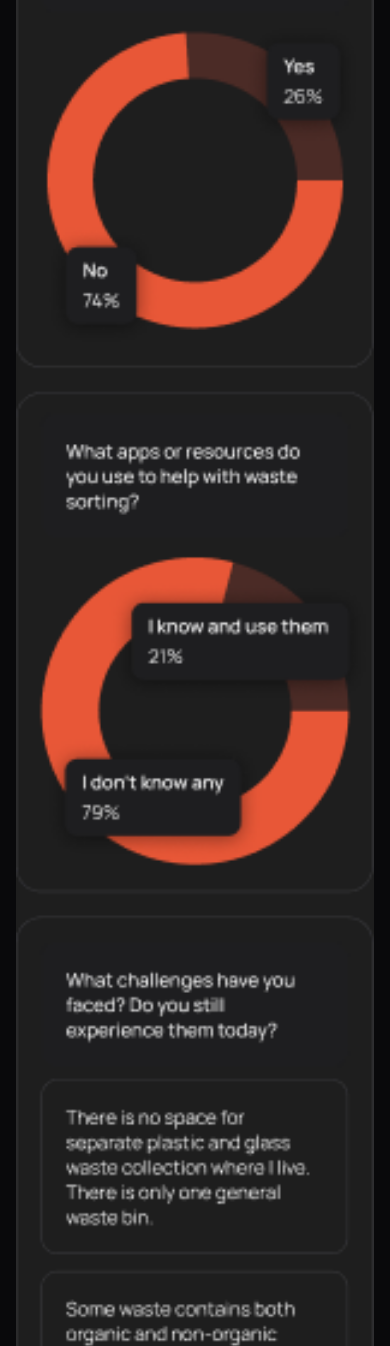
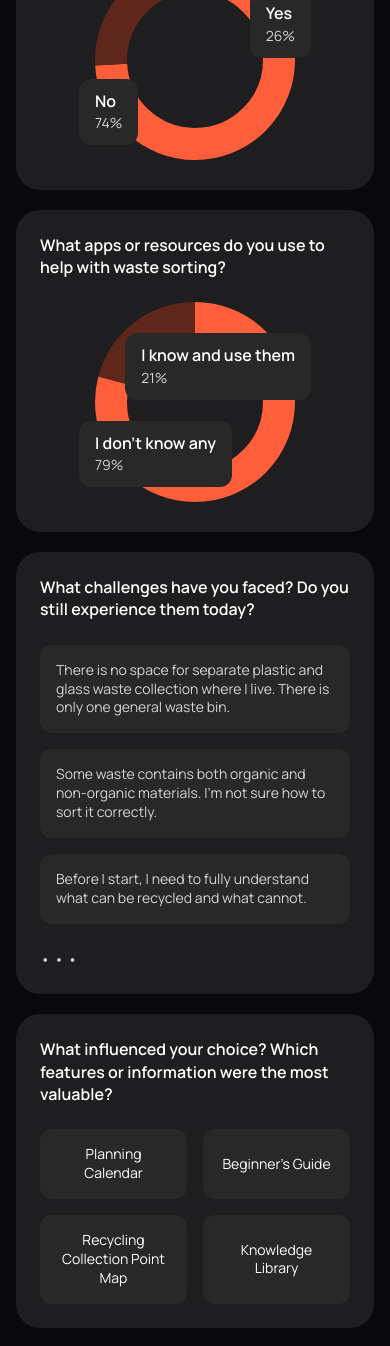
Before and after one commit to ibelk/iryna-portfolio, an Astro site: page /case/leaf in a window 390 px wide. Shown: the part 2302-3648 px from the top of the page. Built offline with nearby package versions, Linux system fonts and the light colour scheme; Astro itself is replaced by a stand-in of ours.

Commit message:
Fix mobile-adaptation regressions found against Figma reference
- Leaf UI Design: stop baking the gradient/heading/description into the
  mobile export (was duplicating the text on screen) — gradient is now
  real CSS, text is plain HTML, only the transparent phone screens are
  an image
- Leaf Research: rebuild as live HTML/SVG (DonutChart.astro) instead of
  a static screenshot — real chart data, not a photo
- Fix mobile card padding stuck at the desktop value (42px) on VPN
  typography, VPN premium, and Freelancehunt criteria cards — Figma
  uses 24px on mobile

```diff
--- /dev/null
+++ b/src/components/DonutChart.astro
@@ -0,0 +1,45 @@
+---
+// Two-segment donut ring built from stacked SVG arcs (stroke-dasharray/
+// dashoffset), not an exported image — used for the Leaf case study's
+// survey results. `segments` is ordered as drawn: the first segment starts
+// at 12 o'clock and each following one continues clockwise from where the
+// last one ended.
+interface Segment {
+  value: number; // 0-100, segments in a chart should sum to 100
+  dim?: boolean; // true = the muted/secondary fill
+}
+interface Props {
+  segments: Segment[];
+  size?: number;
+}
+const { segments, size = 200 } = Astro.props;
+
+const strokeWidth = size * 0.16;
+const radius = size / 2 - strokeWidth / 2;
+const circumference = 2 * Math.PI * radius;
+
+let offset = 0;
+const arcs = segments.map((s) => {
+  const arcLength = (s.value / 100) * circumference;
+  const arc = { arcLength, dashoffset: -offset, dim: s.dim };
+  offset += arcLength;
+  return arc;
+});
+---
+
+<svg class="donut-chart" viewBox={`0 0 ${size} ${size}`} width={size} height={size} role="img" aria-hidden="true">
+  <g transform={`rotate(-90 ${size / 2} ${size / 2})`}>
+    {arcs.map((arc) => (
+      <circle
+        cx={size / 2}
+        cy={size / 2}
+        r={radius}
+        fill="none"
+        stroke={arc.dim ? 'var(--color-donut-dim)' : 'var(--color-accent)'}
+        stroke-width={strokeWidth}
+        stroke-dasharray={`${arc.arcLength} ${circumference - arc.arcLength}`}
+        stroke-dashoffset={arc.dashoffset}
+      />
+    ))}
+  </g>
+</svg>
--- a/src/pages/case/freelancehunt.astro
+++ b/src/pages/case/freelancehunt.astro
@@ -321,7 +321,7 @@ const impact = [
      text is a single line. Flex packs children at the start regardless of
      how tall the card itself gets stretched. */
   .ap-criteria__card {
-    border: 1px solid var(--color-border-subtle); border-radius: var(--radius-card); padding: var(--space-card-inset-lg);
+    border: 1px solid var(--color-border-subtle); border-radius: var(--radius-card); padding: var(--space-lg-static);
     display: flex; flex-direction: column; gap: var(--space-lg-static);
   }
   .ap-criteria__icon { position: relative; width: 48px; height: 48px; display: grid; place-items: center; flex: none; }
--- a/src/pages/case/leaf.astro
+++ b/src/pages/case/leaf.astro
@@ -3,6 +3,7 @@ import BaseLayout from '../../layouts/BaseLayout.astro';
 import Header from '../../components/Header.astro';
 import Footer from '../../components/Footer.astro';
 import Breadcrumbs from '../../components/Breadcrumbs.astro';
+import DonutChart from '../../components/DonutChart.astro';
 
 // Ported from Figma "Web-portfolio" / page "Leaf" / frame Leaf-1920 (269:17542).
 // This case has no clean "Type=Image" slot per section (each illustration is a
@@ -21,6 +22,41 @@ const meta = [
 
 const processDesc =
   'This was a solo project from the first idea to the Google Play release. I independently completed every stage — from user research and app publishing to creating over 130 3D illustrations for marketing.';
+
+// Research findings — built as real charts/cards (DonutChart.astro) instead
+// of an exported screenshot, since this section is data, not a photo of a
+// design surface. Order matches the ring drawing order in DonutChart: the
+// dominant answer first (full accent), the smaller one second (dimmed).
+const surveyCharts = [
+  {
+    question: 'Do you have experience with waste sorting or would you like to start?',
+    segments: [
+      { label: 'No', value: 74, callout: 'bottom-left' },
+      { label: 'Yes', value: 26, dim: true, callout: 'top-right' },
+    ],
+  },
+  {
+    question: 'What apps or resources do you use to help with waste sorting?',
+    segments: [
+      { label: "I don't know any", value: 79, callout: 'bottom-left' },
+      { label: 'I know and use them', value: 21, dim: true, callout: 'top-right' },
+    ],
+  },
+];
+
+const interviewReplies = {
+  question: 'What challenges have you faced? Do you still experience them today?',
+  replies: [
+    'There is no space for separate plastic and glass waste collection where I live. There is only one general waste bin.',
+    "Some waste contains both organic and non-organic materials. I'm not sure how to sort it correctly.",
+    'Before I start, I need to fully understand what can be recycled and what cannot.',
+  ],
+};
+
+const interviewTags = {
+  question: 'What influenced your choice? Which features or information were the most valuable?',
+  tags: ['Planning Calendar', "Beginner's Guide", 'Recycling Collection Point Map', 'Knowledge Library'],
+};
 
 const stages = [
   { title: 'Research', items: ['User surveys', 'User interviews', 'Competitor analysis', 'Mood board'] },
@@ -107,12 +143,34 @@ const results = [
         <h2 class="ap-figure__title">Research</h2>
         <p class="ap-figure__desc">User behavior and waste management habits were explored through in-depth research. Understanding users' needs and motivations became the foundation for creating a user-centered solution.</p>
       </div>
-      <div class="ap-figure__frame">
-        <picture>
-          <source media="(max-width: 1023px)" srcset="/images/case-leaf/research-mobile.png" />
-          <img src="/images/case-leaf/research.png" alt="User research findings — survey results and interview insights"
-            width="1200" height="1220" loading="lazy" decoding="async" />
-        </picture>
+      <div class="ap-research-grid">
+        {surveyCharts.map((chart) => (
+          <div class="ap-research-card">
+            <p class="ap-research-card__question">{chart.question}</p>
+            <div class="ap-donut">
+              <DonutChart segments={chart.segments} />
+              {chart.segments.map((s) => (
+                <span class:list={['ap-donut__callout', `ap-donut__callout--${s.callout}`]}>
+                  <strong>{s.label}</strong>
+                  <span>{s.value}%</span>
+                </span>
+              ))}
+            </div>
+          </div>
+        ))}
+        <div class="ap-research-card">
+          <p class="ap-research-card__question">{interviewReplies.question}</p>
+          <div class="ap-research-replies">
+            {interviewReplies.replies.map((r) => <p>{r}</p>)}
+          </div>
+          <span class="ap-research-more" aria-hidden="true">•••</span>
+        </div>
+        <div class="ap-research-card">
+          <p class="ap-research-card__question">{interviewTags.question}</p>
+          <div class="ap-research-tags">
+            {interviewTags.tags.map((t) => <span>{t}</span>)}
+          </div>
+        </div>
       </div>
     </section>
 
@@ -135,15 +193,15 @@ const results = [
          gradient panel as the phone mockups, not stacked above a bare image. -->
     <section class="container ap-block">
       <div class="ap-figure-overlay">
-        <picture>
-          <source media="(max-width: 1023px)" srcset="/images/case-leaf/ui-design-mobile.png" />
-          <img src="/images/case-leaf/ui-design.png" alt="Final UI — material catalog and recycling point map screens"
-            width="1240" height="580" loading="lazy" decoding="async" />
-        </picture>
         <div class="ap-figure-overlay__text">
           <h2>UI Design</h2>
           <p>A minimalist interface focused on quick access to key features: a recycling point map, a material catalog with 3D illustrations, and a beginner's guide. The onboarding experience was designed based on real user questions identified during the research phase.</p>
         </div>
+        <picture>
+          <source media="(max-width: 1023px)" srcset="/images/case-leaf/ui-design-showcase-mobile.png" />
+          <img src="/images/case-leaf/ui-design.png" alt="Final UI — material catalog and recycling point map screens"
+            width="1240" height="580" loading="lazy" decoding="async" />
+        </picture>
       </div>
     </section>
 
@@ -220,14 +278,76 @@ const results = [
   .ap-figure__desc { margin: 0; color: var(--color-text-muted); font-size: var(--text-body); }
   .ap-figure__frame { position: relative; }
 
+  /* Research — real chart/card grid, not an exported screenshot. Mobile
+     stacks all four cards in one column; desktop pairs them 2x2. */
+  .ap-research-grid { display: grid; grid-template-columns: 1fr; gap: var(--space-md-static); }
+  .ap-research-card {
+    background: var(--color-surface-quote);
+    border-radius: var(--radius-card);
+    padding: var(--space-lg-static);
+    display: flex;
+    flex-direction: column;
+    gap: var(--space-lg-static);
+  }
+  .ap-research-card__question { margin: 0; color: var(--color-text-primary); font-size: var(--text-body); font-weight: var(--weight-semibold); }
+  .ap-donut { position: relative; align-self: center; }
+  .ap-donut__callout {
+    position: absolute;
+    display: flex;
+    flex-direction: column;
+    gap: 2px;
+    background: var(--color-surface);
+    border-radius: var(--radius-12);
+    padding: var(--space-xs-static) var(--space-sm-static);
+    line-height: var(--leading-component);
+  }
+  .ap-donut__callout strong { font-size: var(--text-body); font-weight: var(--weight-semibold); color: var(--color-text-primary); }
+  .ap-donut__callout span { font-size: var(--text-label); color: var(--color-text-muted); }
+  .ap-donut__callout--top-right { top: 15%; right: -8%; }
+  .ap-donut__callout--bottom-left { bottom: 10%; left: -8%; }
+  .ap-research-replies { display: flex; flex-direction: column; gap: var(--space-sm-static); }
+  .ap-research-replies p {
+    margin: 0;
+    background: var(--color-surface);
+    border-radius: var(--radius-12);
+    padding: var(--space-sm-static);
+    color: var(--color-text-muted);
+    font-size: var(--text-label);
+    line-height: var(--leading-component);
+  }
+  .ap-research-more { color: var(--color-text-muted); letter-spacing: 0.2em; }
+  .ap-research-tags { display: grid; grid-template-columns: repeat(2, minmax(0, 1fr)); gap: var(--space-sm-static); }
+  .ap-research-tags span {
+    background: var(--color-surface);
+    border-radius: var(--radius-12);
+    padding: var(--space-sm-static);
+    color: var(--color-text-primary);
+    font-size: var(--text-label);
+    line-height: var(--leading-component);
+    display: flex;
+    align-items: center;
+    justify-content: center;
+    text-align: center;
+  }
+
   /* UI Design — title+description live inside the same gradient panel as the
-     phone mockups (mobile: stacked plainly above the image; desktop: overlaid
-     on the left, matching the Figma layout). */
-  .ap-figure-overlay { display: flex; flex-direction: column; gap: var(--space-sm-static); }
-  .ap-figure-overlay img { width: 100%; height: auto; border-radius: var(--radius-card); }
+     phone mockups. Mobile: the gradient is real CSS on this wrapper (Figma's
+     linear-gradient fill), text stacks above a transparent phone-screens
+     cutout. Desktop: the exported image already bakes in the gradient
+     edge-to-edge, so the wrapper's own background/padding reset to nothing
+     and the text overlays on top instead — see the desktop override below. */
+  .ap-figure-overlay {
+    display: flex;
+    flex-direction: column;
+    gap: var(--space-lg-static);
+    background: linear-gradient(135deg, #96c5e9 0%, #8c01cc 100%);
+    border-radius: var(--radius-card);
+    padding: var(--space-lg-static);
+  }
+  .ap-figure-overlay img { width: 100%; height: auto; display: block; }
   .ap-figure-overlay picture { display: block; width: 100%; }
   .ap-figure-overlay__text h2 { order: -1; }
-  .ap-figure-overlay__text p { margin: 0; color: var(--color-text-muted); font-size: var(--text-body); }
+  .ap-figure-overlay__text p { margin: 0; color: var(--color-text-secondary); font-size: var(--text-body); }
 
   .ap-split { display: grid; grid-template-columns: 1fr; gap: var(--space-md-static); align-items: start; }
   .ap-impact { margin: 0; padding: 0; list-style: none; display: flex; flex-direction: column; gap: var(--space-md); }
@@ -287,6 +407,7 @@ const results = [
     .ap-hero__lead { gap: var(--space-lg-static); }
     .ap-figure__lead { flex-direction: row; align-items: flex-start; gap: var(--space-md-static); }
     .ap-figure__title, .ap-figure__desc { flex: 1 0 0; min-width: 0; }
+    .ap-research-grid { grid-template-columns: repeat(2, minmax(0, 1fr)); gap: var(--space-md-static); }
     .ap-split { grid-template-columns: minmax(0, 1fr) minmax(0, 1fr); gap: var(--space-md-static); }
     .ap-process-card { padding: 64px; gap: var(--size-48); }
     .ap-process-card__head { flex-direction: row; align-items: flex-start; gap: var(--space-md-static); }
@@ -294,7 +415,13 @@ const results = [
     .ap-stages { grid-template-columns: repeat(5, minmax(0, 1fr)); gap: var(--space-xs-static); }
     .ap-stages__row { flex-direction: column; gap: var(--space-2xs-static); }
     .ap-progress__segment { width: 100%; height: 20px; }
-    .ap-figure-overlay { position: relative; }
+    .ap-figure-overlay {
+      position: relative;
+      background: none;
+      padding: 0;
+      border-radius: 0;
+    }
+    .ap-figure-overlay img { border-radius: var(--radius-card); }
     .ap-figure-overlay__text {
       position: absolute;
       top: 50%;
@@ -305,6 +432,7 @@ const results = [
       flex-direction: column;
       gap: var(--space-sm-static);
     }
+    .ap-figure-overlay__text p { color: var(--color-text-muted); }
     .ap-impact__icon { width: 64px; height: 64px; }
     .ap-impact__icon :global(svg) { width: 24px; height: 24px; }
   }
--- a/src/pages/case/vpn-premium.astro
+++ b/src/pages/case/vpn-premium.astro
@@ -281,7 +281,7 @@ const impact = [
      text is a single line. Flex packs children at the start regardless of
      how tall the card itself gets stretched. */
   .ap-criteria__card {
-    border: 1px solid var(--color-border-subtle); border-radius: var(--radius-card); padding: var(--space-card-inset-lg);
+    border: 1px solid var(--color-border-subtle); border-radius: var(--radius-card); padding: var(--space-lg-static);
     display: flex; flex-direction: column; gap: var(--space-lg-static);
   }
   .ap-criteria__icon { position: relative; width: 48px; height: 48px; display: grid; place-items: center; flex: none; }
--- a/src/pages/case/vpn-typography.astro
+++ b/src/pages/case/vpn-typography.astro
@@ -518,7 +518,7 @@ const impact = [
   .ap-criteria__card {
     border: 1px solid var(--color-border-subtle);
     border-radius: var(--radius-card);
-    padding: var(--space-card-inset-lg);
+    padding: var(--space-lg-static);
     display: flex;
     flex-direction: column;
     gap: var(--space-lg-static);
--- a/src/styles/tokens.css
+++ b/src/styles/tokens.css
@@ -101,6 +101,10 @@
   --color-text-inverse-secondary: var(--ink-a90);
 
   --color-accent: var(--brand-orange-500);
+  /* Secondary donut-chart segment fill — Figma dims the accent to a dark
+     maroon for the smaller/less prominent slice rather than using a flat
+     opacity, which would also fade the segment against the dark card. */
+  --color-donut-dim: color-mix(in srgb, var(--brand-orange-500) 35%, var(--neutral-950));
 
   /* Component-level: the footer email is an accent link in the Figma design */
   --color-footer-link-accent: var(--brand-orange-500);
```
Also changed, not shown: public/images/case-leaf/ui-design-showcase-mobile.png (added).
